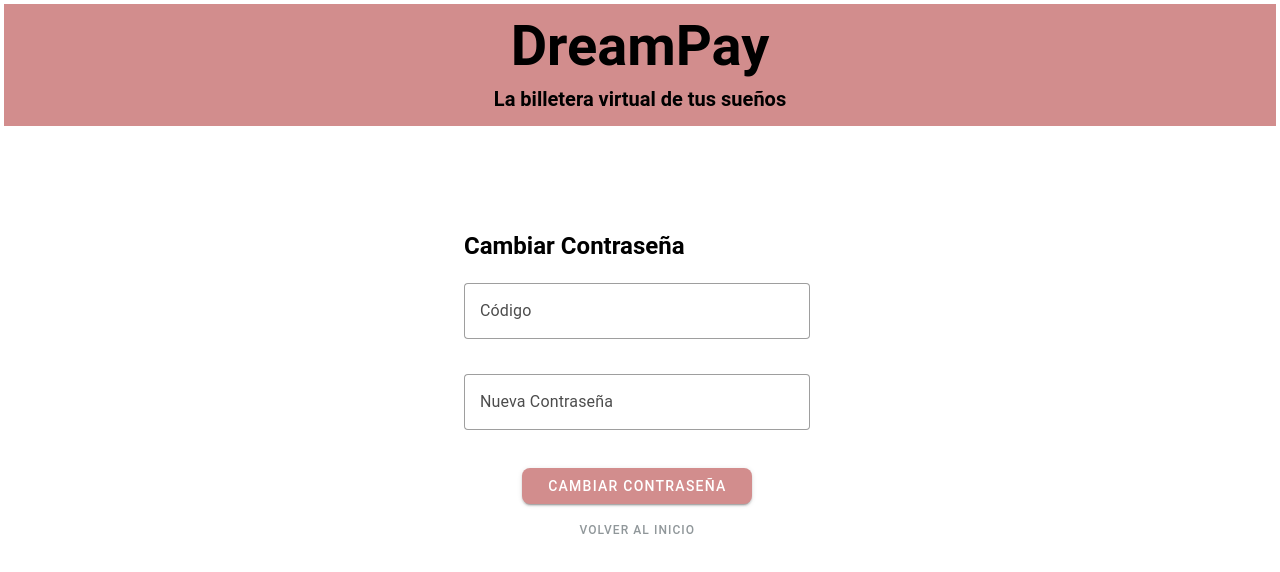
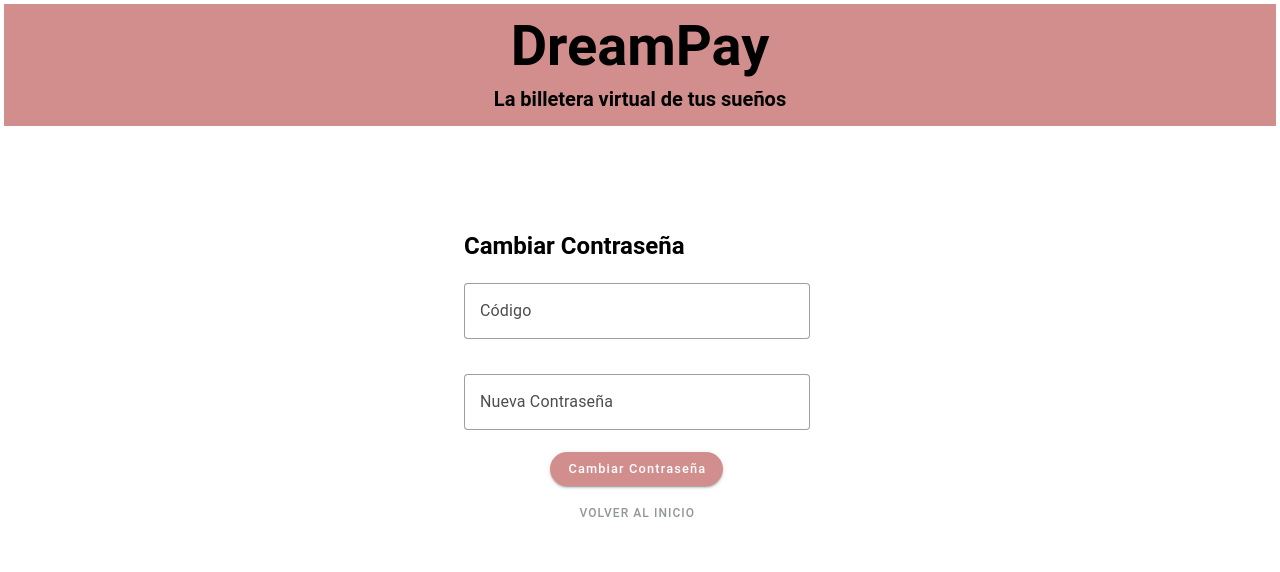
Before and after one commit to BrunTac/tp2-hci, a Vue app: page /cambiarContrasena in a window 1280 px wide. Shown: the top 572 px of the page. Built offline with nearby package versions, Linux system fonts and the light colour scheme; a small style sheet from the web is missing; a web font is replaced by a local one.

Commit message:
fix: more butons

```diff
--- a/src/components/AddCardModal.vue
+++ b/src/components/AddCardModal.vue
@@ -163,20 +163,23 @@
             </div>
 
             <div class="form-actions">
-              <button
-                class="cancel-button"
-                type="button"
+              <v-btn
+                class="text-none"
+                rounded="xl"
+                style="background-color: #d28d8d; width: auto; height: 2.7vw; color: white; font-size: 1vw; padding: 0 0.7vw; "
                 @click="closeModal"
               >
                 Cancelar
-              </button>
-              <button
-                class="submit-button"
+              </v-btn>
+              <v-btn
+                class="text-none"
                 :disabled="!isFormValid"
+                rounded="xl"
+                style="background-color: #d28d8d; width: auto; height: 2.7vw; color: white; font-size: 1vw; padding: 0 0.7vw; "
                 type="submit"
               >
                 Agregar Tarjeta
-              </button>
+              </v-btn>
             </div>
           </form>
         </div>
@@ -735,6 +738,7 @@
 
 .form-actions {
   display: flex;
+  justify-content: end;
   gap: 16px;
   margin-top: 32px;
 }
--- a/src/pages/cambiarContrasena.vue
+++ b/src/pages/cambiarContrasena.vue
@@ -7,58 +7,57 @@
         <h2 style="margin-top: 7vw"> Cambiar Contraseña </h2>
         <v-alert
           v-if="showAlert"
+          closable
+          style="margin-top: 1vw"
           type="error"
           variant="tonal"
-            closable
+          width="27vw"
           @click:close="showAlert = false"
-            style="margin-top: 1vw"
-            width="27vw"
         >
           {{ alertMessage }}
         </v-alert>
-          <v-form ref="form" validate-on="input" @submit.prevent style="display: flex; flex-direction: column;">
+        <v-form ref="form" style="display: flex; flex-direction: column;" validate-on="input" @submit.prevent>
 
           <v-text-field
             v-model="code"
-              validate-on="input"
+            clearable
+            color="#d28d8d"
             label="Código"
-              clearable
-              type="text"
-              variant="outlined"
-              color="#d28d8d"
-              width="27vw"
             :rules="[rules.required]"
             style="margin-top: 1.5vw;"
+            type="text"
+            validate-on="input"
+            variant="outlined"
+            width="27vw"
           />
 
           <v-text-field
             v-model="password"
-              validate-on="input"
+            clearable
+            color="#d28d8d"
             label="Nueva Contraseña"
-              clearable
-              type="password"
-              variant="outlined"
-              color="#d28d8d"
-              width="27vw"
             :rules="[rules.required, rules.password]"
             style="margin-top: 1vw;"
+            type="password"
+            validate-on="input"
+            variant="outlined"
+            width="27vw"
           />
 
           <v-btn
-              color="#d28d8d"
-              rounded="lg"
-              width="18vw"
+            class="text-none"
+            :loading="loading"
+            rounded="xl"
+            style="background-color: #d28d8d; width: 50%; height: 2.7vw; color: white; font-size: 1vw; padding: 0 0.7vw; align-self: center; margin-bottom: 1em"
             @click="validateForm"
-              style="align-self: center; margin-top: 2vh; margin-bottom: 1vw"
-              :loading="loading"
           > Cambiar Contraseña </v-btn>
 
           <v-btn
             color="#90979a"
-              variant="text"
             size="small"
             style="align-self: center;"
             :to="'/'"
+            variant="text"
           > Volver al inicio</v-btn>
 
         </v-form>
@@ -96,14 +95,14 @@
       if(!hasMinLength) return 'La contraseña debe tener al menos 8 caracteres';
 
       return true;
-    }
+    },
   }
 
-  function sleep(ms) {
+  function sleep (ms) {
     return new Promise(resolve => setTimeout(resolve, ms));
   }
 
-  async function load() {
+  async function load () {
     loading.value = true
     try {
       await userStore.changePassword(code.value, password.value)
--- a/src/pages/verificar.vue
+++ b/src/pages/verificar.vue
@@ -36,7 +36,7 @@
             class="text-none"
             :loading="buttonLoading"
             rounded="xl"
-            style="background-color: #d28d8d; width: 30%; height: 2.7vw; color: white; font-size: 1vw; padding: 0 0.7vw; align-self: center; margin-bottom: 1em"
+            style="background-color: #d28d8d; width: 30%; height: 2.7vw; color: white; font-size: 1vw; padding: 0 0.7vw; align-self: center"
             @click="validateForm"
           >
             Verificar
```
Lines whose indentation alone changed are shown as unchanged.
